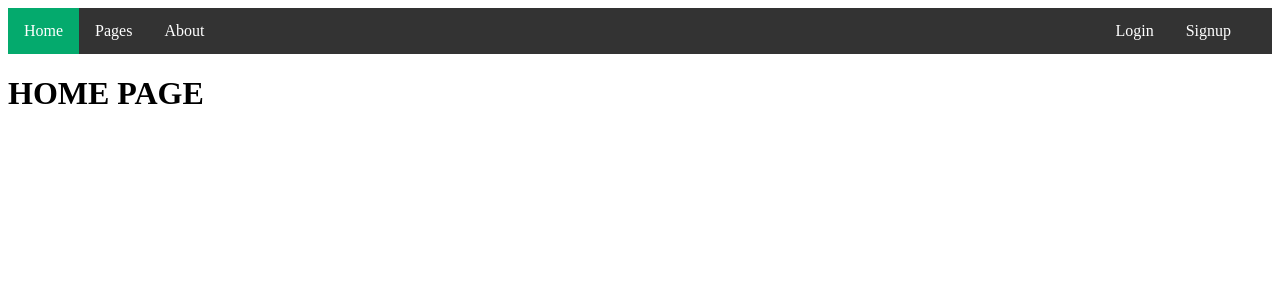
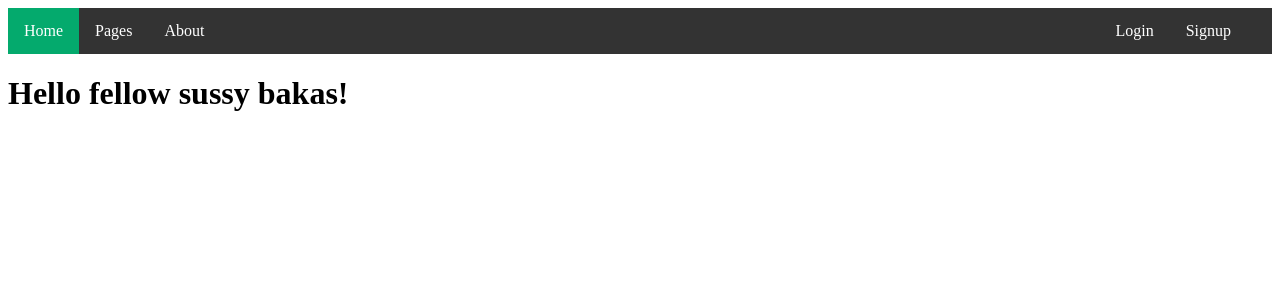
Before and after one commit to thatshawt/wiki-sus, a Flask app: page / in a window 1280 px wide. Shown: the top 300 px of the page. Run offline with Flask 2, Linux system fonts and the light colour scheme.

Commit message:
Satisfy "unique greeting" requirement.

```diff
--- a/flaskr/templates/main.html
+++ b/flaskr/templates/main.html
@@ -1,5 +1,5 @@
 {% extends "layout.html"%}
 
 {% block content %}
-<h1>HOME PAGE</h1>
+<h1>Hello fellow sussy bakas!</h1>
 {% endblock content %}
```
